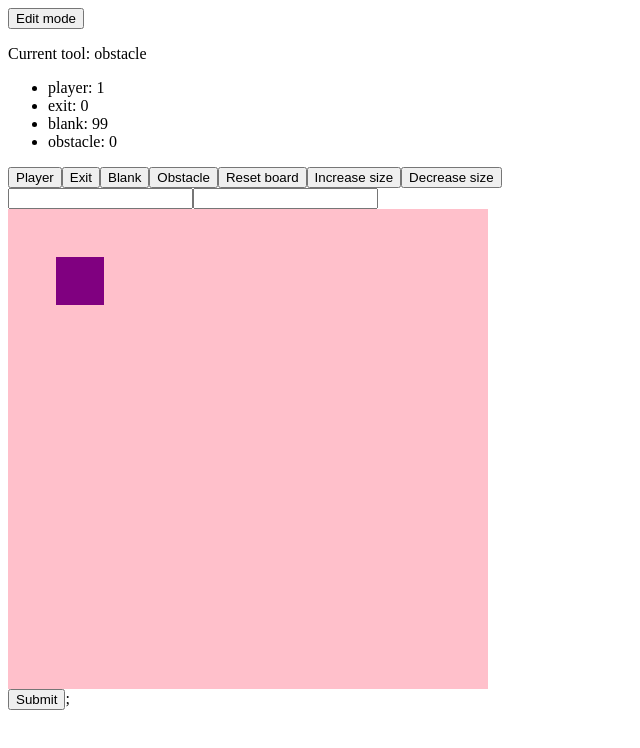
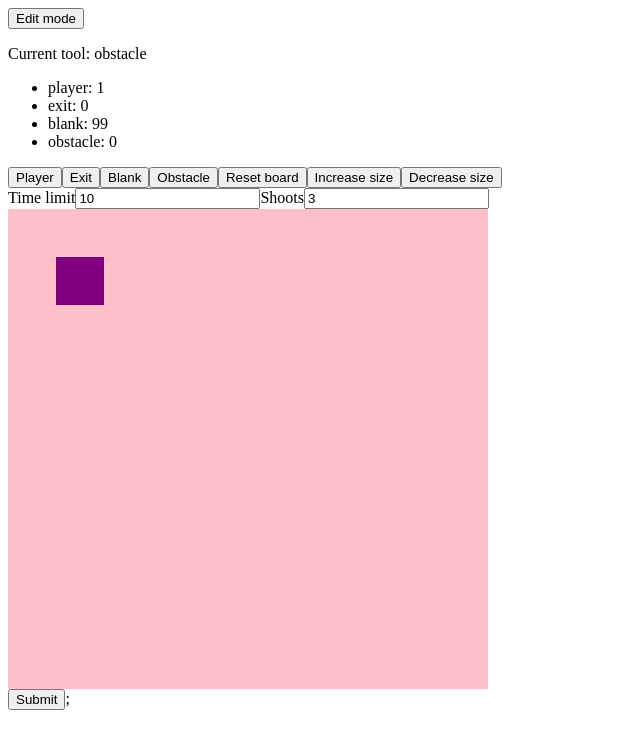
Before and after one commit to xfontr/getting-out, a React (Create React App) app: page / in a window 1280 px wide. Shown: the top 748 px of the page, without its empty margins (0-640 px from the left). Built offline with nearby package versions, Linux system fonts and the light colour scheme.

Commit message:
Tested the submit function

```diff
--- a/src/components/FieldEditor/FieldEditor.tsx
+++ b/src/components/FieldEditor/FieldEditor.tsx
@@ -8,8 +8,8 @@ import boards from "../../data/boards";
 import UserBoard from "../../types/UserBoard";
 
 const valuesInitialState = {
-  shoots: "",
-  timeLeft: "",
+  shoots: 3,
+  timeLeft: 10,
 };
 
 const FieldEditor = (props: FieldProps): JSX.Element => {
@@ -38,8 +38,8 @@ const FieldEditor = (props: FieldProps): JSX.Element => {
 
   const handleSubmit = () => {
     const newBoard: UserBoard = {
-      shoots: +shoots,
-      timeLeft: +timeLeft,
+      shoots,
+      timeLeft,
       exits: cells.exit,
       board,
     };
@@ -71,16 +71,18 @@ const FieldEditor = (props: FieldProps): JSX.Element => {
 
       <form>
         <label htmlFor="timer">
+          Time limit
           <input
-            type="text"
+            type="number"
             id="timer"
             onChange={handleChange}
             value={timeLeft}
           />
         </label>
         <label htmlFor="shoots">
+          Shoots
           <input
-            type="text"
+            type="number"
             id="shoots"
             onChange={handleChange}
             value={shoots}
@@ -98,7 +100,9 @@ const FieldEditor = (props: FieldProps): JSX.Element => {
         fieldSize={fieldSize}
       />
 
-      <button onClick={handleSubmit}>Submit</button>
+      <button onClick={handleSubmit} type="submit">
+        Submit
+      </button>
     </>
   );
 };
```
Also changed, not shown: 1 other file (tests, documents, lock files or other folders).
